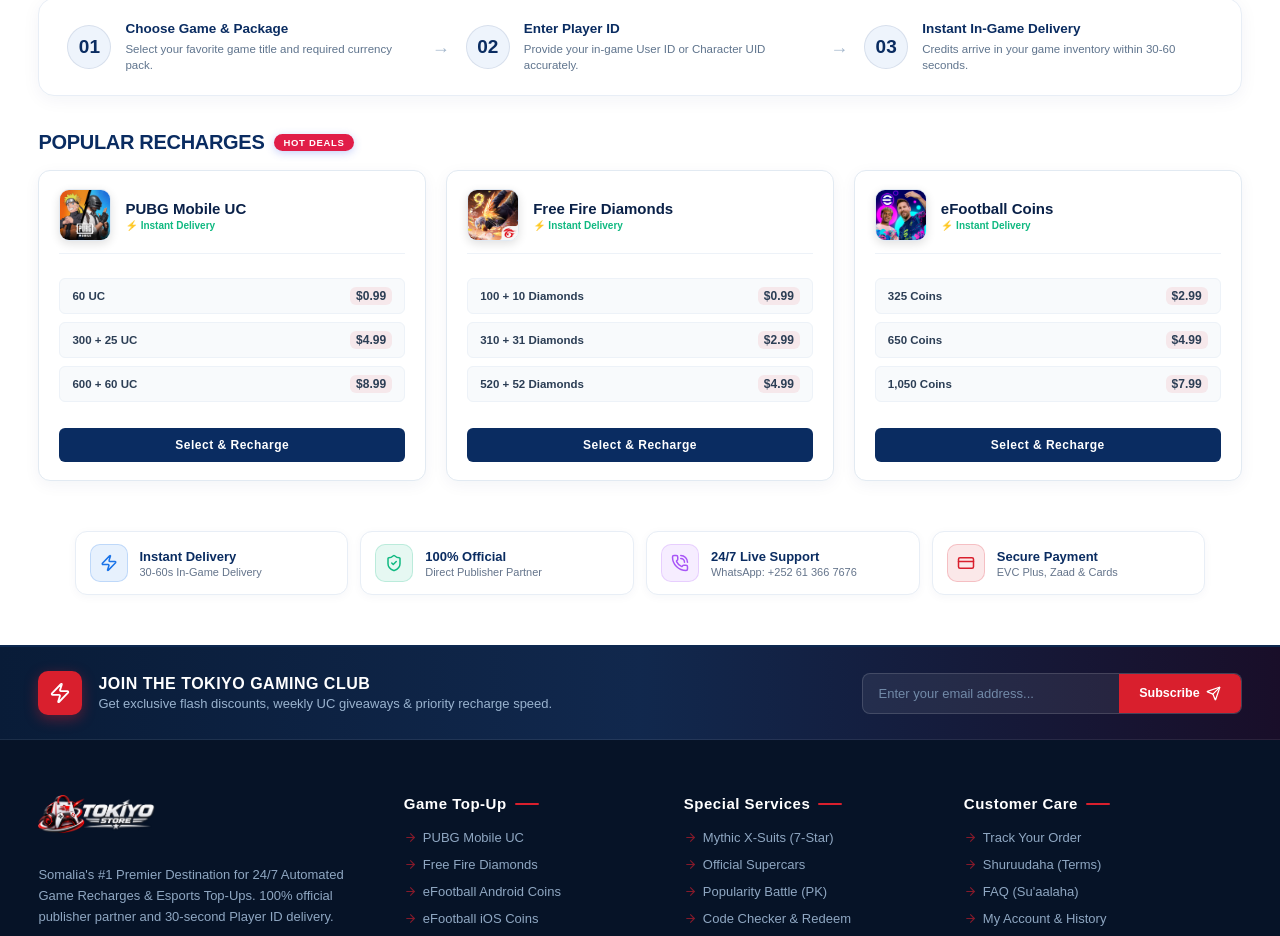
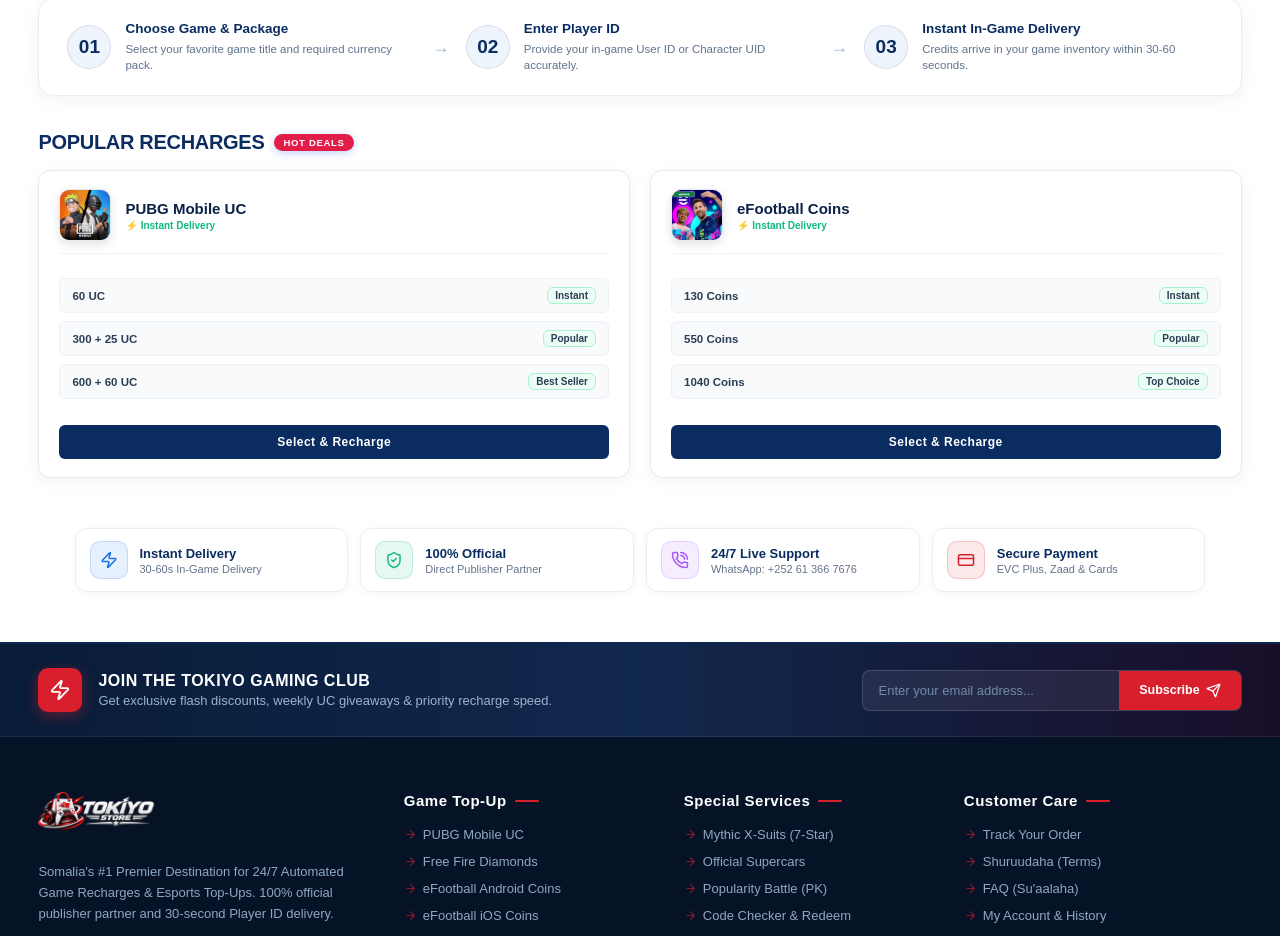
Before and after one commit to kingiso62-alt/Store, a Next.js app: page / in a window 1280 px wide. Shown: the part 1002-1938 px from the top of the page. Built offline with nearby package versions, Linux system fonts and the light colour scheme; no server answers.

Commit message:
Update Popular Recharges to PUBG and eFootball with clean package tags

```diff
--- a/app/globals.css
+++ b/app/globals.css
@@ -1253,6 +1253,15 @@
   padding: 2px 6px;
   border-radius: 6px;
 }
+.packOptionTag {
+  font-size: 10px;
+  font-weight: 800;
+  color: #059669;
+  background: #ecfdf5;
+  border: 1px solid #a7f3d0;
+  padding: 2px 7px;
+  border-radius: 6px;
+}
 .packCtaBtn {
   display: flex;
   align-items: center;
--- a/app/page.tsx
+++ b/app/page.tsx
@@ -136,29 +136,19 @@
     icon: '/images/games/pubg-mobile.png',
     href: '/topup/order?game=pubg',
     options: [
-      { name: '60 UC', price: '$0.99' },
-      { name: '300 + 25 UC', price: '$4.99' },
-      { name: '600 + 60 UC', price: '$8.99' }
-    ]
-  },
-  {
-    title: 'Free Fire Diamonds',
-    icon: '/images/games/free-fire.png',
-    href: '/topup/order?game=freefire',
-    options: [
-      { name: '100 + 10 Diamonds', price: '$0.99' },
-      { name: '310 + 31 Diamonds', price: '$2.99' },
-      { name: '520 + 52 Diamonds', price: '$4.99' }
+      { name: '60 UC', tag: 'Instant' },
+      { name: '300 + 25 UC', tag: 'Popular' },
+      { name: '600 + 60 UC', tag: 'Best Seller' }
     ]
   },
   {
     title: 'eFootball Coins',
-    icon: '/images/games/efootball.png',
+    icon: '/images/games/efootball-android.png',
     href: '/topup/order?game=efootball_android',
     options: [
-      { name: '325 Coins', price: '$2.99' },
-      { name: '650 Coins', price: '$4.99' },
-      { name: '1,050 Coins', price: '$7.99' }
+      { name: '130 Coins', tag: 'Instant' },
+      { name: '550 Coins', tag: 'Popular' },
+      { name: '1040 Coins', tag: 'Top Choice' }
     ]
   }
 ];
@@ -326,7 +316,7 @@
           </div>
         </div>
 
-        <section className="featuredPacksGrid">
+        <section className="featuredPacksGrid" style={{ gridTemplateColumns: 'repeat(2, 1fr)' }}>
           {packs.map((p) => (
             <div key={p.title} className="featuredPackCard">
               <div className="packHead">
@@ -340,7 +330,7 @@
                 {p.options.map((opt) => (
                   <div key={opt.name} className="packOptionItem">
                     <span className="packOptionName">{opt.name}</span>
-                    <span className="packOptionPrice">{opt.price}</span>
+                    <span className="packOptionTag">{opt.tag || 'Instant'}</span>
                   </div>
                 ))}
               </div>
```
